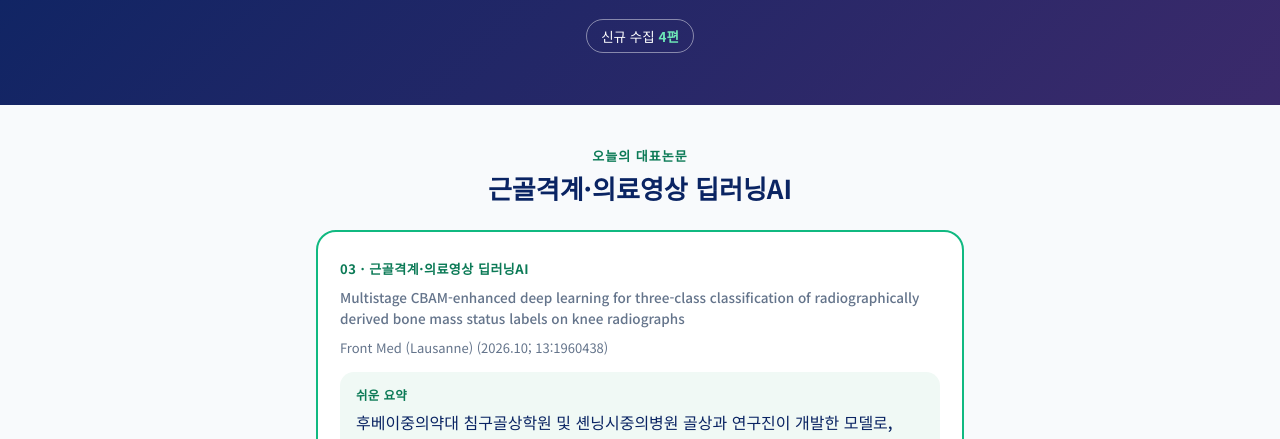
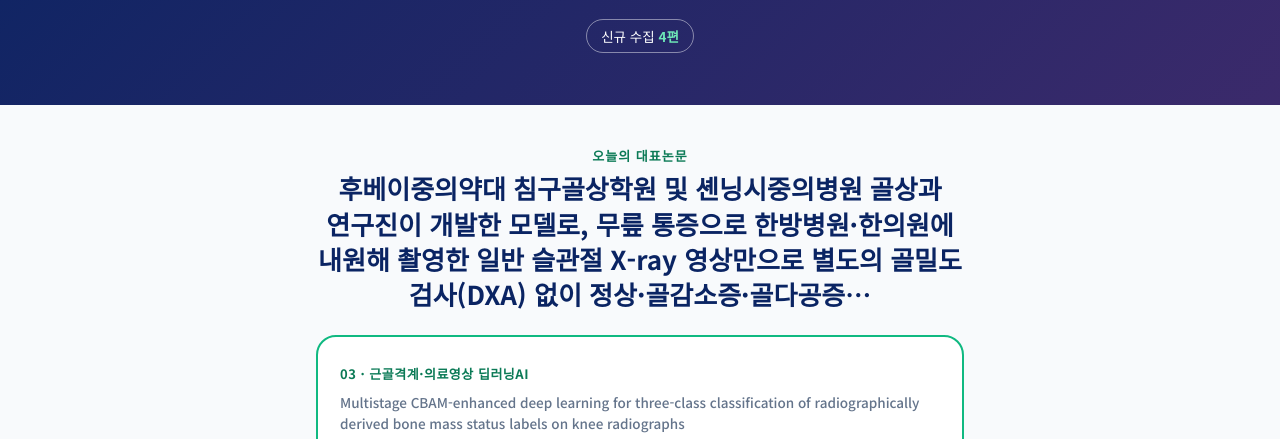
Before and after one commit to ezhani00/ksaikm-briefing, a plain HTML site: page archive/2026-11-15.html in a window 1280 px wide. Shown: the part 286-725 px from the top of the page. Drawn offline with Linux system fonts and the light colour scheme.

Commit message:
브리핑 archive/2026-11-15.html

```diff
--- a/archive/2026-11-15.html
+++ b/archive/2026-11-15.html
@@ -5,7 +5,7 @@
 <meta name="viewport" content="width=device-width, initial-scale=1, viewport-fit=cover">
 <meta property="og:type" content="article">
 <meta property="og:title" content="KSAIKM 일일 학술 브리핑 · 2026.11.15">
-<meta property="og:description" content="오늘의 대표논문 · 근골격계·의료영상 딥러닝AI (외 3편)">
+<meta property="og:description" content="오늘의 대표논문 · 후베이중의약대 침구골상학원 및 셴닝시중의병원 골상과 연구진이 개발한 모델로, 무릎 통증으로 한방병원·한의원에 내원해 촬영한 일반 슬관절 X-ray 영상만으로 별도의 골밀도 검사(DXA) 없이 정상·골감소증·골다공증… (외 3편)">
 
 <meta name="description" content="한의인공지능학회 KSAIKM 일일 학술 브리핑: 한의학 × 인공지능 최신 임상 연구 동향">
 <title>KSAIKM 일일 학술 브리핑</title>
@@ -101,7 +101,7 @@ dd { margin: 0; font-size: 14.5px; color: var(--gray); line-height: 1.7; }
 </div></header>
 
 <section class="section"><div class="inner">
-  <div class="head"><div class="eyebrow">오늘의 대표논문</div><h2>근골격계·의료영상 딥러닝AI</h2></div>
+  <div class="head"><div class="eyebrow">오늘의 대표논문</div><h2>후베이중의약대 침구골상학원 및 셴닝시중의병원 골상과 연구진이 개발한 모델로, 무릎 통증으로 한방병원·한의원에 내원해 촬영한 일반 슬관절 X-ray 영상만으로 별도의 골밀도 검사(DXA) 없이 정상·골감소증·골다공증…</h2></div>
   <article class="card" style="border-color:var(--accent);border-width:2px">
     <div class="num">03 · 근골격계·의료영상 딥러닝AI</div>
     <p class="en">Multistage CBAM-enhanced deep learning for three-class classification of radiographically derived bone mass status labels on knee radiographs</p>
```
